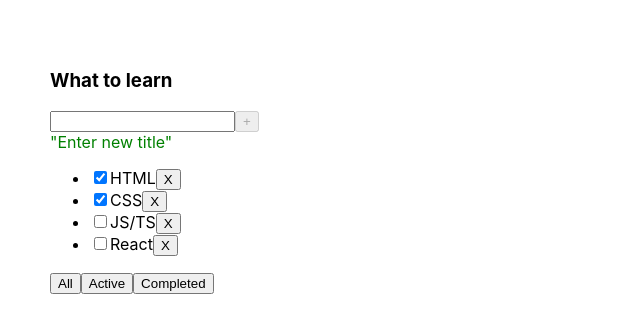
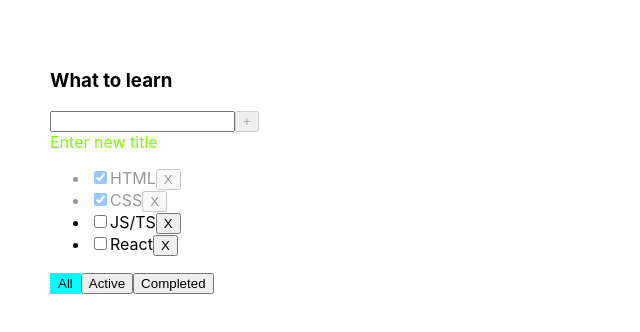
Before and after one commit to zudilinv/todolist_main, a React (Create React App) app: page / in a window 1280 px wide. Shown: the top 332 px of the page, without its empty margins (0-640 px from the left). Built offline with nearby package versions, Linux system fonts and the light colour scheme.

Commit message:
TodoList-5

```diff
--- a/src/App.css
+++ b/src/App.css
@@ -6,3 +6,19 @@
 .App > div {
   margin-right: 70px;
 }
+.message {
+  color: lawngreen;
+}
+.error {
+  border: 1px solid red;
+}
+.error-message {
+  color: red;
+}
+.active-filter {
+  background-color: aqua;
+  border: 2px solid aqua;
+}
+.is-done {
+  opacity: 0.4;
+}
--- a/src/App.tsx
+++ b/src/App.tsx
@@ -19,22 +19,16 @@ function App() {
     const removeTask = (taskId: string) => {
         setTasks(tasks.filter((t) => t.id !== taskId))
     }
-    // const removeTask = (id: number)=>{           // Self made .ftlter
-    //     let res: TaskType[] = []
-    //     for (let i = 0; i < tasks.length; i++) {
-    //         if (tasks[i].id !== id) {
-    //             res.push(tasks[i])
-    //         }
-    //     }
-    //     return res
-    // }
     const changeFilter = (value: FilterValuesType) => {
         setFilter(value)
     }
     const addTask = (title: string) => {
-        // @ts-ignore
         const newTask = {id: crypto.randomUUID(), title, isDone: false}
         setTasks([newTask, ...tasks])
+    }
+    const changeTaskStatus = (taskId: string, isDone: boolean) => {
+        const changedTask = tasks.map(t=> t.id === taskId ? {...t, isDone: isDone} : t)
+        setTasks(changedTask)
     }
     const getFilteredTasks = (tasks: TaskType[], filter: FilterValuesType): TaskType[] => {
         switch (filter) {
@@ -52,13 +46,25 @@ function App() {
     return (
         <div className={"App"}>
             <Todolist title={title}
+                      filter={filter}
                       tasks={filteredTasks}
                       removeTask={removeTask}
                       changeFilter={changeFilter}
                       addTask={addTask}
+                      changeTaskStatus={changeTaskStatus}
             />
         </div>
     );
 }
 
 export default App;
+//------------------------------------------------------>
+// const removeTask = (id: number)=>{        //// Self made filter
+//     let res: TaskType[] = []
+//     for (let i = 0; i < tasks.length; i++) {
+//         if (tasks[i].id !== id) {
+//             res.push(tasks[i])
+//         }
+//     }
+//     return res
+// }
--- a/src/Todolist.tsx
+++ b/src/Todolist.tsx
@@ -9,68 +9,93 @@ export type TaskType = {
 export type TodolistType = {
     title: string
     tasks: TaskType[]
+    filter: FilterValuesType
     removeTask: (id: string) => void
-    changeFilter: (value: FilterValuesType)=> void
+    changeFilter: (value: FilterValuesType) => void
     addTask: (title: string) => void
+    changeTaskStatus: (taskId: string, isDone: boolean) => void
 }
 export const Todolist = (props: TodolistType) => {
-const [inputTitle, setinputTitle] = useState<string>("")
+    const [inputTitle, setinputTitle] = useState<string>("")
+    const [error, setError] = useState<boolean>(false)
 
-    const listItems = props.tasks.map((t)=>{
-        const removeHandler = ()=>{
-            return props.removeTask(t.id)
+
+    const listItems = props.tasks.map((t) => {
+        const removeHandler = () => props.removeTask(t.id)
+        const onChangeStatus = (e: ChangeEvent<HTMLInputElement>) => {
+            props.changeTaskStatus(t.id, e.currentTarget.checked)
         }
-        return(
-            <li key={t.id}><input type="checkbox" checked={t.isDone}/>
+        return (
+            <li key={t.id} className={t.isDone ? "is-done" : ""}>
+                <input type="checkbox"
+                       checked={t.isDone}
+                       onChange={onChangeStatus}
+                />
                 <span>{t.title}</span>
                 <button onClick={removeHandler}>X</button>
             </li>
         )
     })
 
-    const onChangeFilterAll = ()=> props.changeFilter("all")
-    const onChangeFilterActive = ()=> props.changeFilter("active")
-    const onChangeFilterCompleted = ()=> props.changeFilter("completed")
+    const onChangeFilterAll = () => props.changeFilter("all")
+    const onChangeFilterActive = () => props.changeFilter("active")
+    const onChangeFilterCompleted = () => props.changeFilter("completed")
     const addTaskHandler = () => {
-        props.addTask(inputTitle)
-        setinputTitle("")
+        const trimmedTask = inputTitle.trim()
+        if (trimmedTask) {
+            props.addTask(inputTitle.trim())
+            setinputTitle("")
+        } else {
+            setError(true)
+        }
     }
     const onChangeAddTaskHandler = (e: ChangeEvent<HTMLInputElement>) => {
+        error && setError(false)
         setinputTitle(e.currentTarget.value)
     }
     const onKeyDownAddTaskHandler = (e: KeyboardEvent<HTMLInputElement>) => {
-        e.keyCode === 13 && e.ctrlKey && addTaskHandler()
+        if (e.keyCode === 13) {
+            e.shiftKey && addTaskHandler()
+        }
     }
 
     const tasksList = props.tasks.length
         ? <ul>{listItems}</ul>
-        : <span style = {{color: "red"}}>Your tasksList is empty</span>
+            : <span className={"error-message"}>Your tasksList is empty</span>
 
-    const isBTNDisabled = !inputTitle || inputTitle.length >= 5
+    const userMessage = error
+        ? <span className={"error-message"}>Field is required</span>
+            : inputTitle.length < 10
+        ? <span className={"message"}>Enter new title</span>
+            : <span className={"error-message"}>Your title is too long</span>
 
-    const spanTitle = inputTitle.length < 5
-        ? <span style = {{color: "green"}}>"Enter new title"</span>
-        : <span style = {{color: "red"}}>"Your title is too long"</span>
+    const isBTNDisabled = !inputTitle || inputTitle.length >= 10
+
+    const classNameAll = props.filter === "all" ? "active-filter" : ""
+    const classNameActive = props.filter === "active" ? "active-filter" : ""
+    const classNameCompleted = props.filter === "completed" ? "active-filter" : ""
 
     return (
         <div>
             <h3>{props.title}</h3>
             <div>
-                <input value={inputTitle}
+                <input className={error ? "error" : ""}
+                       value={inputTitle}
                        onChange={onChangeAddTaskHandler}
                        onKeyDown={onKeyDownAddTaskHandler}
                 />
-                <button disabled = {isBTNDisabled}
-                    onClick = {addTaskHandler}>+</button>
+                <button disabled={isBTNDisabled}
+                        onClick={addTaskHandler}>
+                    {"+"}</button>
                 <div>
-                    <span>{spanTitle}</span>
+                    {userMessage}
                 </div>
             </div>
-                {tasksList}
+            {tasksList}
             <div>
-                <button onClick={onChangeFilterAll}>All</button>
-                <button onClick={onChangeFilterActive}>Active</button>
-                <button onClick={onChangeFilterCompleted}>Completed</button>
+                <button className={classNameAll} onClick={onChangeFilterAll}>All</button>
+                <button className={classNameActive} onClick={onChangeFilterActive}>Active</button>
+                <button className={classNameCompleted} onClick={onChangeFilterCompleted}>Completed</button>
             </div>
         </div>
     )
```
